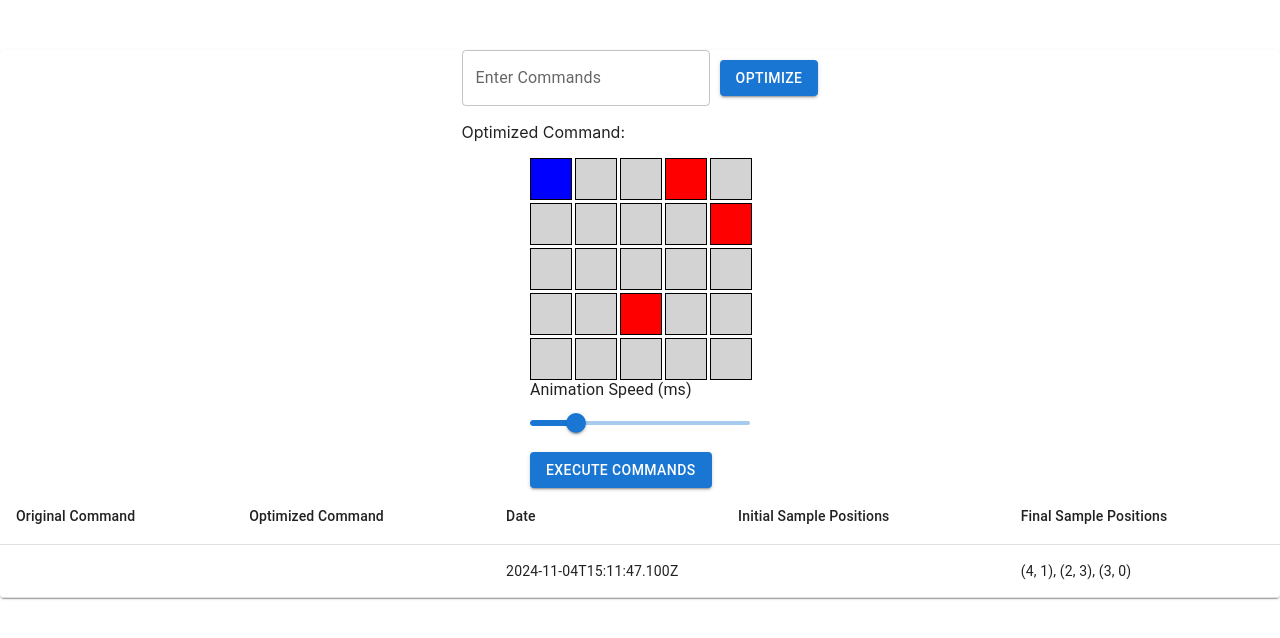
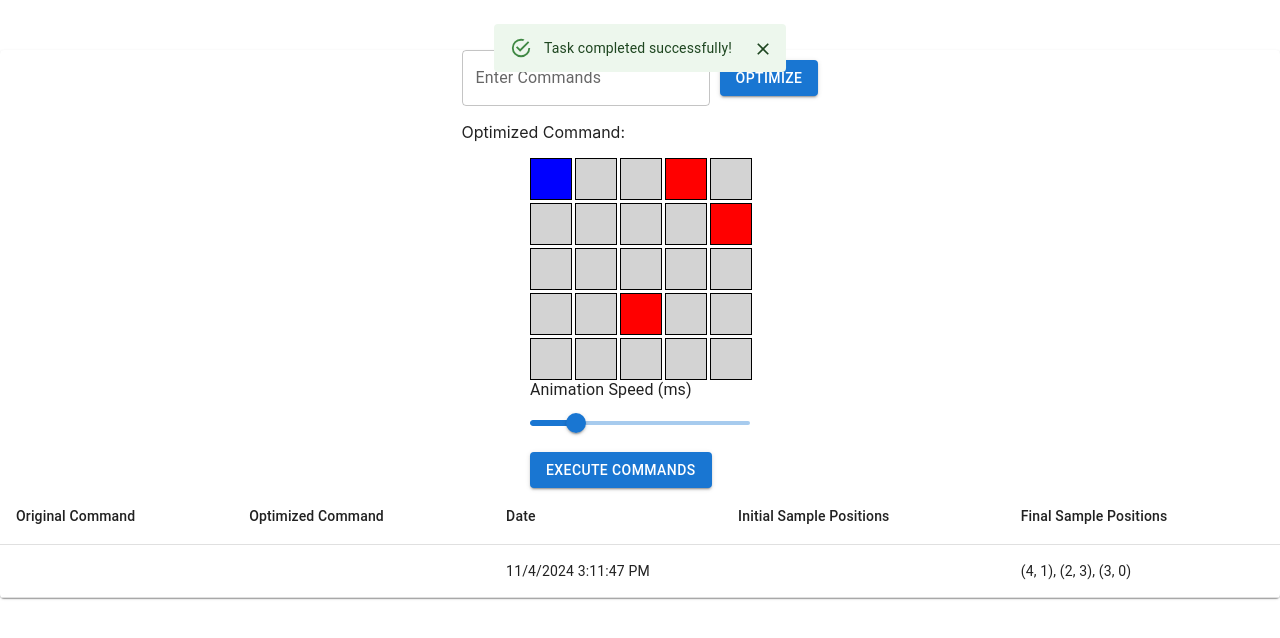
Before and after one commit to Bobur98/manipulator, a React (Create React App) app: page /dashboard in a window 1280 px wide. Both pictures are taken after a click on the button "EXECUTE COMMANDS". Shown: the top 638 px of the page. Built offline with nearby package versions, Linux system fonts and the light colour scheme.

Commit message:
fix: develop snackbar

```diff
--- a/src/components/GridVisualization.tsx
+++ b/src/components/GridVisualization.tsx
@@ -1,8 +1,9 @@
 import React, { useState } from "react";
-import { Button, Slider, Typography } from "@mui/material";
+import { Alert, Button, Slider, Snackbar, Typography } from "@mui/material";
 import { useDispatch, useSelector } from "react-redux";
 import { RootState } from "../redux/store";
 import { setFinalPosition, saveToHistory } from "../redux/commandSlice";
+import SnackbarAlert from "./SnackbarAlert";
 
 const GRID_SIZE = 5;
 const INITIAL_POSITION = { x: 0, y: 0 };
@@ -22,6 +23,7 @@ export default function GridVisualization() {
   const [samples, setSamples] = useState(INITIAL_SAMPLES);
   const [holdingSample, setHoldingSample] = useState(false);
   const [animationSpeed, setAnimationSpeed] = useState(500);
+  const [snackbarOpen, setSnackbarOpen] = useState(false); // Snackbar state
 
   const dispatch = useDispatch();
 
@@ -80,6 +82,8 @@ export default function GridVisualization() {
         // Reset robot position and sample holding state
         setRobotPosition(INITIAL_POSITION);
         setHoldingSample(false);
+        setSnackbarOpen(true);
+
         return;
       }
 
@@ -182,6 +186,11 @@ export default function GridVisualization() {
       >
         Execute Commands
       </Button>
+
+      <SnackbarAlert
+        snackbarOpen={snackbarOpen}
+        setSnackbarOpen={setSnackbarOpen}
+      />
     </div>
   );
 }
--- a/src/components/HistoryLog.tsx
+++ b/src/components/HistoryLog.tsx
@@ -40,7 +40,10 @@ export default function HistoryLog() {
             <TableRow key={index}>
               <TableCell>{entry.original}</TableCell>
               <TableCell>{entry.optimized}</TableCell>
-              <TableCell>{entry.date}</TableCell>
+              <TableCell>
+                {new Date(entry.date).toLocaleDateString()}{" "}
+                {new Date(entry.date).toLocaleTimeString()}
+              </TableCell>
 
               <TableCell>
                 {formatSamplePositions(entry.initialSamples)}
--- a/src/components/SnackbarAlert.tsx
+++ b/src/components/SnackbarAlert.tsx
@@ -1,15 +1,25 @@
 import { Alert, Snackbar } from "@mui/material";
+import { Dispatch } from "@reduxjs/toolkit";
+import { SetStateAction } from "react";
 
 interface SnackbarAlertProps {
-  open: boolean;
-  onClose: () => void;
+  snackbarOpen: boolean;
+  setSnackbarOpen: any;
 }
 
-export default function SnackbarAlert({ open, onClose }: SnackbarAlertProps) {
+export default function SnackbarAlert({
+  snackbarOpen,
+  setSnackbarOpen,
+}: SnackbarAlertProps) {
   return (
-    <Snackbar open={open} autoHideDuration={3000} onClose={onClose}>
-      <Alert onClose={onClose} severity="success">
-        Operation completed successfully!
+    <Snackbar
+      open={snackbarOpen}
+      autoHideDuration={5000}
+      onClose={() => setSnackbarOpen(false)}
+      anchorOrigin={{ vertical: "top", horizontal: "center" }}
+    >
+      <Alert onClose={() => setSnackbarOpen(false)} severity="success">
+        Task completed successfully!
       </Alert>
     </Snackbar>
   );
```
